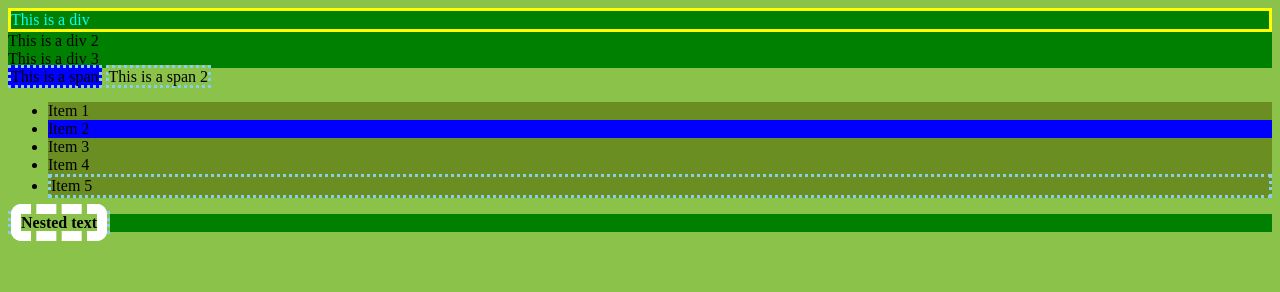
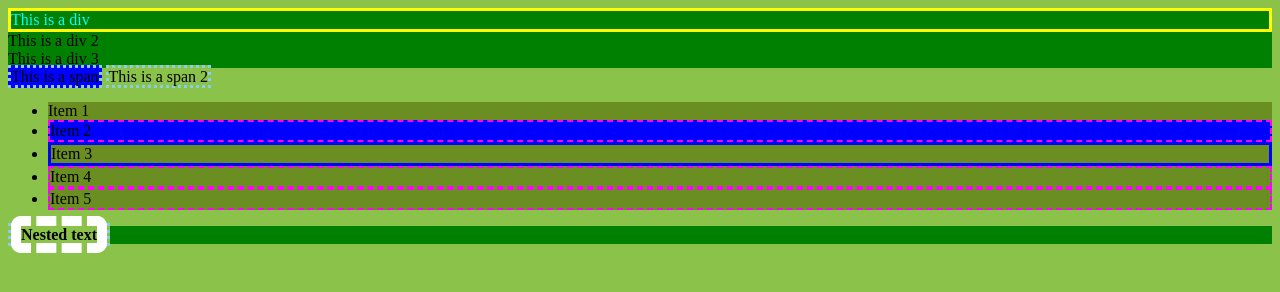
Before and after one commit to CuongDuong2710/learning-html-css-javascript, a plain HTML site: page web-dev-simplified/css_selector.html in a window 1280 px wide. Drawn offline with Linux system fonts and the light colour scheme.

Commit message:
[HTML&CSS] css selector

```diff
--- a/web-dev-simplified/css_selector.html
+++ b/web-dev-simplified/css_selector.html
@@ -15,18 +15,29 @@
         border: 3px solid yellow;
         color: aqua;
       }
-      span, li.lidot {
+      span,
+      li.lidot {
+        /* use together */
         border: 3px dotted skyblue;
       }
-      ul li { /* li inside ul */
+      ul li {
+        /* li inside ul, "space" is any level child */
         background: olivedrab;
       }
-      div b { /* b inside div, "space" is any level child */
+      div b {
+        /* b inside div, "space" is any level child */
         border: 3px double #fff;
         border-radius: 10px;
       }
-      span > b { /* b is direct child ">" of span. If you write "div > b" not effect */
+      span > b {
+        /* b is direct child ">" of span. If you write "div > b" not effect */
         border: 10px dashed #fff;
+      }
+      li.hi ~ li { /* all "li" tag after "li with class hi" */
+        border: 2px dashed fuchsia;
+      }
+      li.blue + li { /* only one "li" tag directly after "li with class blue" */
+        border: 3px solid rgb(0, 4, 255);
       }
     </style>
   </head>
@@ -37,7 +48,7 @@
     <span class="blue">This is a span</span>
     <span>This is a span 2</span>
     <ul>
-      <li>Item 1</li>
+      <li class="hi">Item 1</li>
       <li class="blue">Item 2</li>
       <li>Item 3</li>
       <li>Item 4</li>
```
Also changed, not shown: 1 other file. Lines whose indentation alone changed are shown as unchanged.
